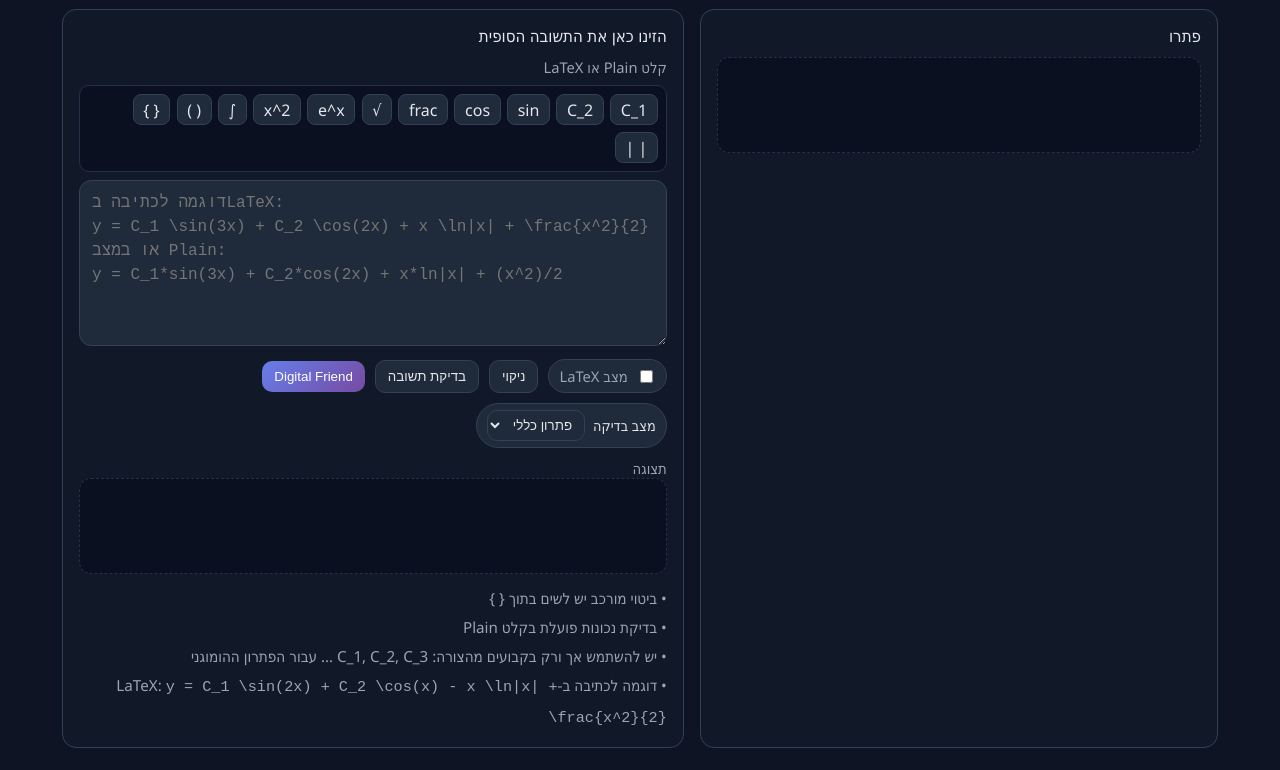
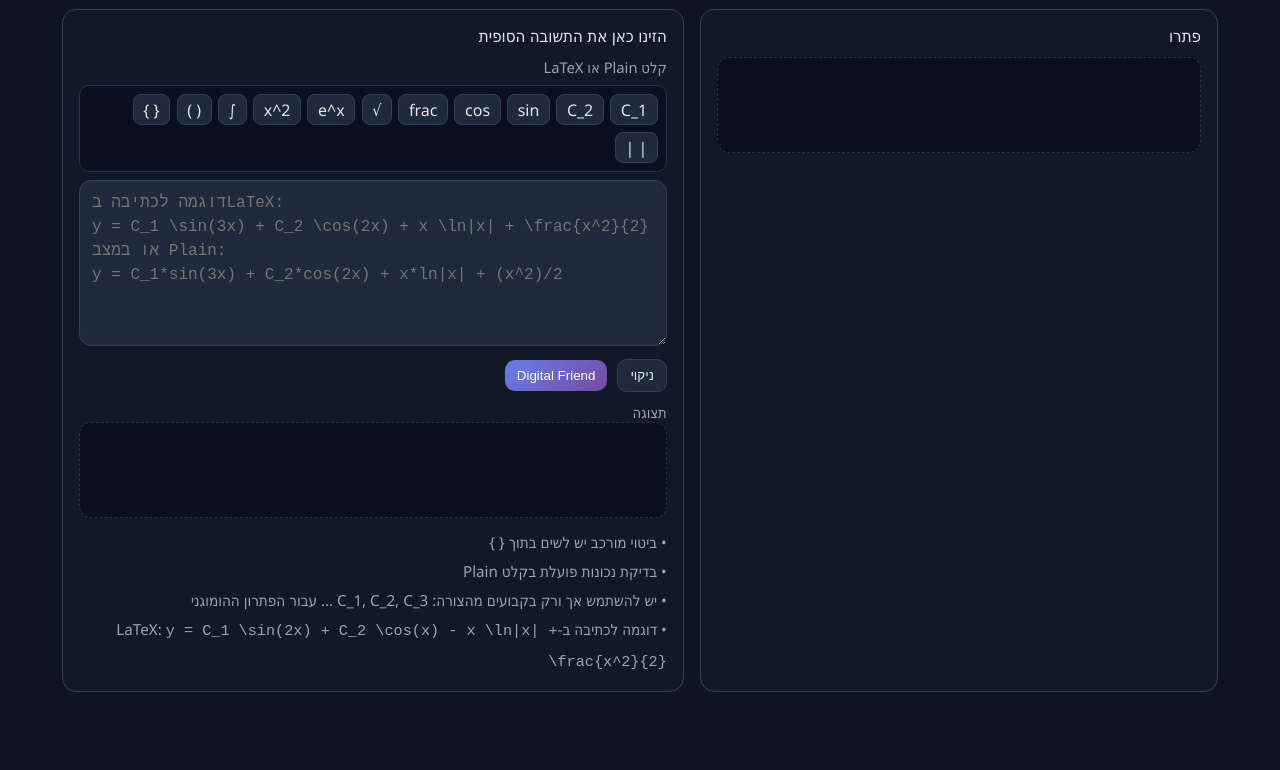
Before and after one commit to shir-openu/order_2_ex_6, a website: page index.html in a window 1280 px wide. Shown: the part 105-875 px from the top of the page. After the commit the page ends 819 px from the top, so only its background shows below. Drawn offline with nearby package versions, Linux system fonts and the light colour scheme.

Commit message:
Update index.html

```diff
--- a/index.html
+++ b/index.html
@@ -193,15 +193,9 @@ y = C_1*sin(3x) + C_2*cos(2x) + x*ln|x| + (x^2)/2"></textarea>
 
 
 <div class="controls">
-  <span class="pill"><input type="checkbox" id="forceLatex"><label for="forceLatex" style="margin:0">מצב LaTeX</label></span>
   <button class="btn" id="btnClear">ניקוי</button>
-  <button class="btn" id="btnCheck">בדיקת תשובה</button>
+  <!-- <button class="btn" id="btnCheck">בדיקת תשובה</button> -->
   <button class="btn btn-ai" id="btnAIHelp">Digital Friend</button>
-  <span class="pill">מצב בדיקה
-    <select id="checkMode">
-      <option value="general" selected>פתרון כללי</option>
-    </select>
-  </span>
 </div>
 
 <div id="status" class="status"></div>
```
